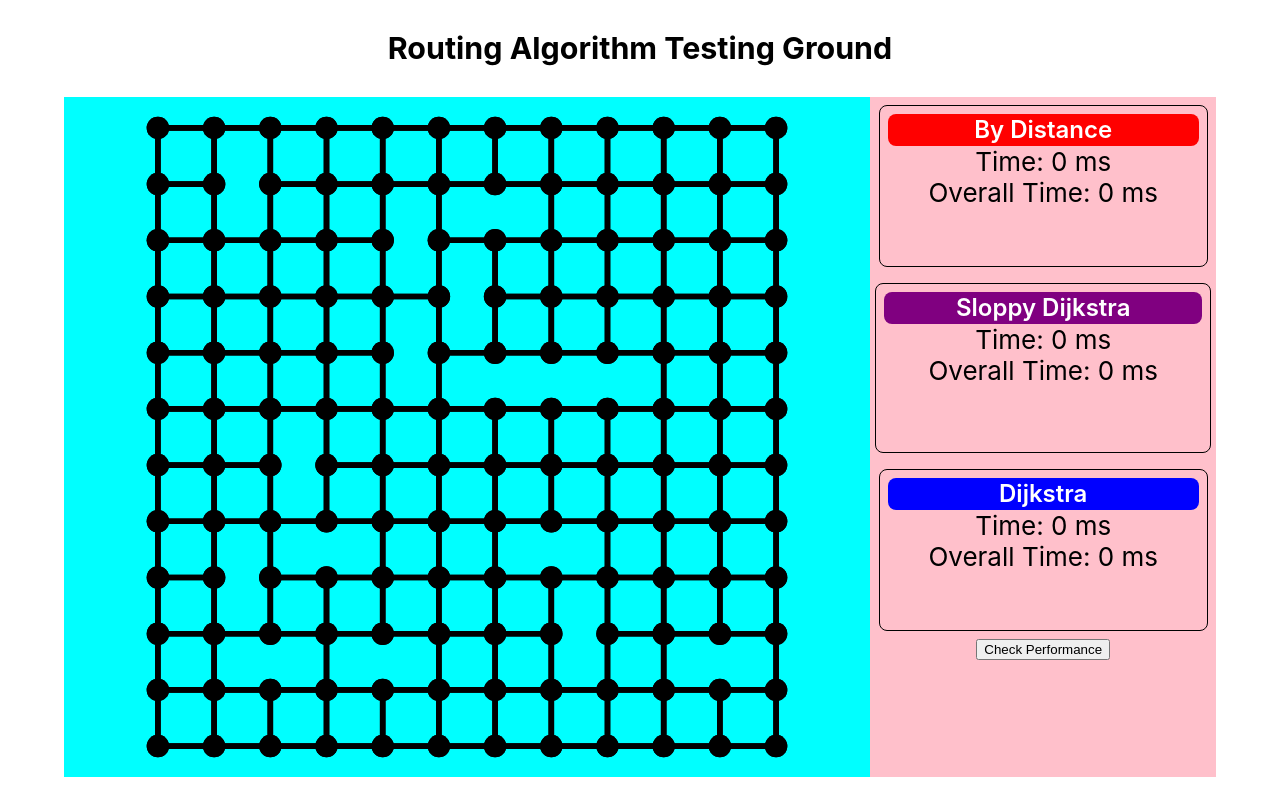
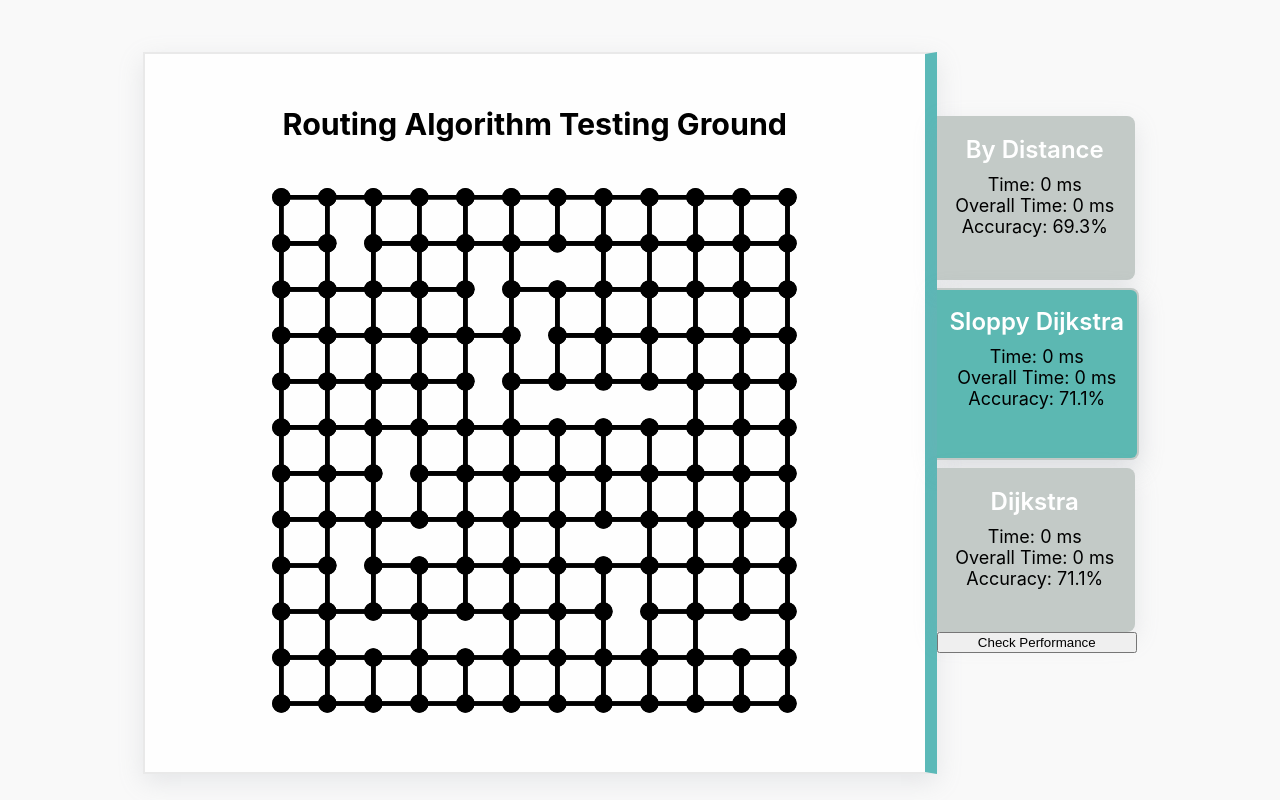
Before and after one commit to identicycle/server, a React (Create React App) app: page / in a window 1280 px wide. Built offline with nearby package versions, Linux system fonts and the light colour scheme.

Commit message:
implemented accuries + css makeover

```diff
--- a/src/App.css
+++ b/src/App.css
@@ -9,11 +9,12 @@
 } */
 
 .App {
-  background-color: white;
+  background-color:#f9f9f9;
   min-height: 100vh;
   min-width: 100vw;
   display: flex;
-  flex-direction: column;
+  /* flex-direction: column; */
+  justify-content: center;
   align-items: center;
   /* justify-content: center; */
   font-size: calc(10px + 2vmin);
@@ -21,37 +22,47 @@
 
 .app-container {
   display: flex;
-  width: 90vw;
-  height: 85vh;
+  width: 87vw;
+  height: 87vh;
+  justify-content: center;
 }
 
 #svg-graph-container {
+  display: flex;
   width: 70%;
   height: 100%;
-  background-color: aqua;
+  background-color: #fefefe;
+  border: #e9e9e9 2px solid;
+  border-right: #5bb9b8 1vw solid;
+  box-shadow: rgba(149, 157, 165, 0.2) 0px 8px 24px;
+  flex-direction: column;
+  justify-content: center;
+  align-items: center;
+  /* padding-top: 3%; */
+  padding-bottom: 2%;
 }
 
 .selection-container {
-  width: 30%;
-  background-color: pink;
+  width: 18%;
+  margin-top: 5%;
 }
 
 .bruteForce {
   fill: grey;
-  background-color: grey;
+  /* background-color: grey; */
 }
 
 .dijkstra {
   fill: blue;
-  background-color: blue;
+  /* background-color: blue; */
 }
 
 .sloppyDijkstra {
   fill: purple;
-  background-color: purple;
+  /* background-color: purple; */
 }
 
 .byDistance {
   fill: red;
-  background-color: red;
+  /* background-color: red; */
 }
--- a/src/App.jsx
+++ b/src/App.jsx
@@ -24,6 +24,10 @@ export default class App extends Component {
       overallDijkstraTime: 0,
       overallSloppyDijkstraTime: 0,
       overallByDistanceTime: 0,
+      bruteForceAccuracy: 0,
+      dijkstraAccuracy: 0,
+      sloppyDijkstraAccuracy: 0,
+      byDistanceAccuracy: 0,
       checkingPerformance: false
     }
 
@@ -32,17 +36,21 @@ export default class App extends Component {
     this.selectionRef = React.createRef();
 
     this.switchCurrent = this.switchCurrent.bind(this);
-    this.updatePerformanceTimes = this.updatePerformanceTimes.bind(this);
+    this.updatePerformance = this.updatePerformance.bind(this);
     this.startPerformanceCheck = this.startPerformanceCheck.bind(this);
     this.stopPerformanceCheck = this.stopPerformanceCheck.bind(this);
+  }
+
+  componentDidMount(){
+    this.startPerformanceCheck();
   }
 
   switchCurrent(algorithm) { //switch to different algorithm
     this.setState({algorithm: algorithm});
   }
 
-  updatePerformanceTimes(times) {
-    this.setState(times)
+  updatePerformance(obj) {
+    this.setState(obj)
   }
 
   startPerformanceCheck() {
@@ -54,19 +62,20 @@ export default class App extends Component {
     this.setState(overallTimes);
   }
 
+
   render() {
     console.log(this.state.byDistanceTime)
     return (
       <div className="App">
-        <header className="App-header">
-          <h3>
-            Routing Algorithm Testing Ground
-          </h3>
-        </header>
         <div className='app-container'>
           <div id="svg-graph-container">
+            <header className="App-header">
+              <h3>
+                Routing Algorithm Testing Ground
+              </h3>
+            </header>
             <Graph current={this.state.algorithm}
-              updatePerformanceTimes={this.updatePerformanceTimes}
+              updatePerformance={this.updatePerformance}
               checkingPerformance={this.state.checkingPerformance}
               stopPerformanceCheck={this.stopPerformanceCheck}
               graphRef={this.graphRef} selectionRef={this.selectionRef}/>
@@ -81,6 +90,10 @@ export default class App extends Component {
               overallDijkstraTime={this.state.overallDijkstraTime}
               overallSloppyDijkstraTime={this.state.overallSloppyDijkstraTime}
               overallByDistanceTime={this.state.overallByDistanceTime}
+              bruteForceAccuracy={this.state.bruteForceAccuracy}
+              dijkstraAccuracy={this.state.dijkstraAccuracy}
+              sloppyDijkstraAccuracy={this.state.sloppyDijkstraAccuracy}
+              byDistanceAccuracy={this.state.byDistanceAccuracy}
               checkingPerformance={this.state.checkingPerformance}
               startPerformanceCheck={this.startPerformanceCheck}
               wrapperRef={this.selectionRef}/>
--- a/src/Graph.css
+++ b/src/Graph.css
@@ -3,8 +3,8 @@
   height: 100%; */
   width: 30vwmin;
   height: 30vhmin;
-  max-width: 100%;
-  max-height: 100%;
+  max-width: 80%;
+  max-height: 80%;
 }
 
 .path-container{
--- a/src/Graph.jsx
+++ b/src/Graph.jsx
@@ -98,7 +98,15 @@ export default class Graph extends Component {
           x: 1000,
           y: 600
         }
-      })
+      });
+
+      //set performance time to o
+      this.props.updatePerformance({
+        byDistanceTime: 0,
+        sloppyDijkstraTime: 0,
+        dijkstraTime: 0,
+        bruteForceTime: 0
+      });
     }
   }
 
@@ -159,12 +167,16 @@ export default class Graph extends Component {
         .attr("r",  this.state.node_size)
         .style("fill", "black")
         .on('mouseover', () => { //on hover make the node bigger
-          d3.select(`#intersectional-node-${id}`)
-            .attr("r", this.state.node_size * 1.2)
+          if(!this.state.destination.id){ //disable when path is shown
+            d3.select(`#intersectional-node-${id}`)
+              .attr("r", this.state.node_size * 1.2)
+          }
         })
         .on('mouseout', () => { //when mouse stops hovering change the node size back to normal
-          d3.select(`#intersectional-node-${id}`)
-            .attr("r", this.state.node_size)
+          if(!this.state.destination.id){ //disable when path is shown
+            d3.select(`#intersectional-node-${id}`)
+              .attr("r", this.state.node_size)
+          }
         })
         .on('click', () => {
           //id of clicked node => ex. intersectional-node-31
@@ -259,7 +271,7 @@ export default class Graph extends Component {
     this.createPathNodes(pathNodes, "dijkstra");
     times.dijkstraTime = endTime - startTime;
 
-    this.props.updatePerformanceTimes(times);
+    this.props.updatePerformance(times);
 
     // startTime = new Date().getTime();
     // pathNodes = bruteForce.shortest(origin.id, id, intersectional_node_data, intersectional_connection_data, this.gx);
@@ -296,23 +308,72 @@ export default class Graph extends Component {
     })
   }
 
+  getDistance(startID, endID) { //optimize later
+    if(this.gx[startID][endID]) {
+      return this.gx[startID][endID];
+    } else if(this.gx[endID][startID]) {
+      return this.gx[endID][startID];
+    } else {
+      console.log("connection NOT FOUND");
+      return 0;
+    }
+  }
+
   checkPerformance() {
-    let test;
-    let overallTimes = {}
+    let test, result;
+    let overallTimes = {};
+    let allPaths = {};
     console.log("checking Performance")
+    //check time performance
     let id_list = Object.keys(intersectional_node_data);
 
     test = (originID, destinationID) => byDistance.shortest(originID, destinationID, intersectional_node_data, intersectional_connection_data, this.gx);
-    overallTimes.overallByDistanceTime = performance.checkTime(test, id_list);
+    result = performance.checkTime(test, id_list);
+    overallTimes.overallByDistanceTime = result.time;
+    allPaths.byDistance = result.paths;
 
     test = (originID, destinationID) => sloppyDijkstra.shortest(`${originID}`, `${destinationID}`, intersectional_node_data, intersectional_connection_data, this.gx);
-    overallTimes.overallSloppyDijkstraTime = performance.checkTime(test, id_list);
+    result = performance.checkTime(test, id_list);
+    overallTimes.overallSloppyDijkstraTime = result.time;
+    allPaths.sloppyDijkstra = result.paths;
 
     test = (originID, destinationID) => dijkstra.shortest(`${originID}`, `${destinationID}`, intersectional_node_data, intersectional_connection_data, this.gx);
-    overallTimes.overallDijkstraTime = performance.checkTime(test, id_list);
+    result = performance.checkTime(test, id_list);
+    overallTimes.overallDijkstraTime = result.time;
+    allPaths.dijkstra = result.paths;
 
-    console.log("done")
+    console.log("time done")
     this.props.stopPerformanceCheck(overallTimes);
+
+    //check accuracy distance as standard
+    let originId = id_list[0];
+    let accuracies = {};
+    let standardDistance = 0;
+    for(let id of id_list) { //add all distance from origin to every node to compare with algorithm
+      standardDistance += this.getDistance(originId, id);
+    }
+
+    for(let algorithm in allPaths) { //check every algorithm
+      let paths = allPaths[algorithm][originId];
+      let distance = 0;
+
+      for(let destinationId in paths) { //check for every destination
+        let path = paths[destinationId]
+        path.forEach((node, i) => { //sum all weight to get ditance
+          //skip first
+          if(i === 0) return;
+
+          let previous = path[i-1];
+          distance += this.getDistance(previous.id, node.id);
+        });
+      }
+
+      //compare the result with standard Distance
+      accuracies[`${algorithm}Accuracy`] = 100 + Math.round((standardDistance - distance)/ standardDistance * 1000) / 10;
+
+    }
+
+    this.props.updatePerformance(accuracies)
   }
 
   render() {
--- a/src/SelectCard.jsx
+++ b/src/SelectCard.jsx
@@ -14,9 +14,10 @@ export default class SelectCard extends Component {
         className={`select card ${this.props.current === this.algorithm ? "selected" : ""}`} onMouseOver={() => this.props.switchCurrent(this.algorithm)}
         onClick={() => this.props.switchCurrent(this.algorithm)}>
         <div className={`card-title ${this.algorithm}`}>{this.title}</div>
-        <div>
+        <div className='card-content'>
           <div>Time: {this.props.time} ms</div>
           <div>Overall Time: {this.props.overallTime} ms</div>
+          <div>Accuracy: {this.props.accuracy}%</div>
         </div>
       </div>
     );
--- a/src/Selection.css
+++ b/src/Selection.css
@@ -2,19 +2,22 @@
   display: flex;
   width: 100%;
   flex-direction: column;
-  align-items: center;
 }
 
 .selection .card {
   display: flex;
   width: 90%;
   height: 18vh;
-  margin: 1vh;
+  margin-top: 1vh;
   padding: 1vh;
-  border-radius: 1vh;
+  border-top-right-radius: 1vh;
+  border-bottom-right-radius: 1vh;
   flex-direction: column;
   align-items: center;
-  border: 1px black solid;
+  border: 2px #c3cac7 solid;
+  border-left: 0;
+  background-color: #c3cac7;
+  box-shadow: rgba(149, 157, 165, 0.2) 0px 8px 24px;
 }
 
 .card-title {
@@ -27,10 +30,18 @@
   font-size: x-large;
   font-weight: 600;
   color: #ffffff;
-  background-color: blue;
+  margin-top:1vh;
+  margin-bottom: 1vh;
+  /* background-color: blue; */
+}
+
+.card-content {
+  font-size: large;
 }
 
 .selected {
   width: 92% !important;
   height: 19vh !important;
+  background-color: #5cb8b2 !important;
+  box-shadow: rgba(149, 157, 165, 0.3) 0px 8px 24px !important;
 }
--- a/src/Selection.jsx
+++ b/src/Selection.jsx
@@ -17,16 +17,20 @@ export default class Selection extends Component {
       <div className="selection" ref={this.props.wrapperRef}>
         <SelectCard title="By Distance" algorithm="byDistance"
           current={this.props.current} switchCurrent={this.props.switchCurrent}
-          time={this.props.byDistanceTime} overallTime={this.props.overallByDistanceTime}/>
+          time={this.props.byDistanceTime} overallTime={this.props.overallByDistanceTime}
+          accuracy={this.props.byDistanceAccuracy}/>
         <SelectCard title="Sloppy Dijkstra" algorithm="sloppyDijkstra"
           current={this.props.current} switchCurrent={this.props.switchCurrent}
-          time={this.props.sloppyDijkstraTime} overallTime={this.props.overallSloppyDijkstraTime}/>
+          time={this.props.sloppyDijkstraTime} overallTime={this.props.overallSloppyDijkstraTime}
+          accuracy={this.props.sloppyDijkstraAccuracy}/>
         <SelectCard title="Dijkstra" algorithm="dijkstra"
           current={this.props.current} switchCurrent={this.props.switchCurrent}
-          time={this.props.dijkstraTime} overallTime={this.props.overallDijkstraTime}/>
+          time={this.props.dijkstraTime} overallTime={this.props.overallDijkstraTime}
+          accuracy={this.props.dijkstraAccuracy}/>
         {/* <SelectCard title="Brute Force" algorithm="bruteForce"
           current={this.props.current} switchCurrent={this.props.switchCurrent}
-          time={this.props.bruteForceTime}/> */}
+          time={this.props.bruteForceTime} overallTime={this.props.overallBruteForceTime}
+          accuracy={this.props.bruteForceAccuracy}/> */}
         <button onClick={this.props.startPerformanceCheck}>
           Check Performance
         </button>
--- a/src/routeFunctions/performance.js
+++ b/src/routeFunctions/performance.js
@@ -1,11 +1,22 @@
 export default {
   checkTime: (testingFunction, id_list) => {
-    let originId = id_list[0];
+    let originId;
+    let paths = {}
+
     let startTime = new Date().getTime();
-    for(let destinationId of id_list.slice(1)) {
-      testingFunction(originId, destinationId);
+    for(let destinationId of id_list) {
+      //console.log("origin", originId, "destination", destinationId)
+      if(!originId){//set first id as origin
+        originId = destinationId;
+        paths[originId] = {};
+        continue;
+      }
+      paths[originId][destinationId] = testingFunction(originId, destinationId);
     }
     let endTime = new Date().getTime();
-    return endTime - startTime;
+    return {
+      time: endTime - startTime,
+      paths: paths
+    };
   }
 }
```
